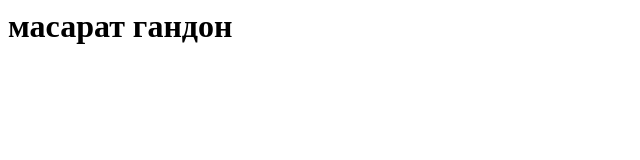
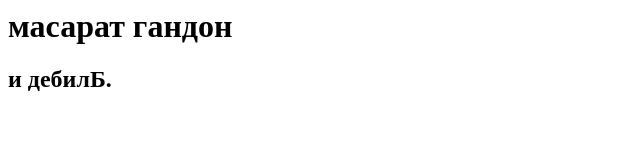
Before and after one commit to Saidbebra/html1, a plain HTML site: page index/index.html in a window 1280 px wide. Shown: the whole page, without its empty margins (0-640 px from the left). Drawn offline with Linux system fonts and the light colour scheme.

Commit message:
Update index.html

```diff
--- a/index/index.html
+++ b/index/index.html
@@ -1,3 +1,4 @@
 <html>
   <h1>масарат гандон</h1>
+  <h2> и дебилБ.</h2>
 </html>
```
